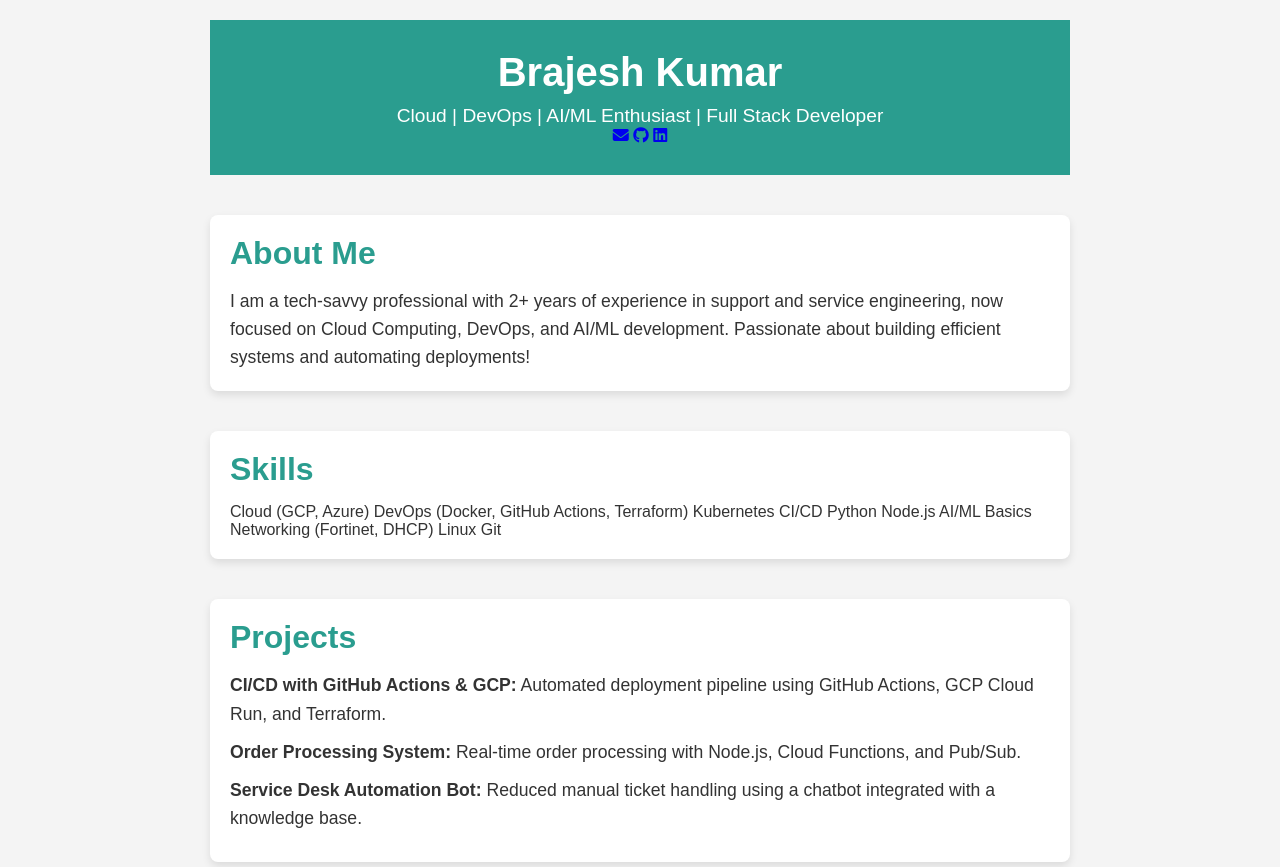
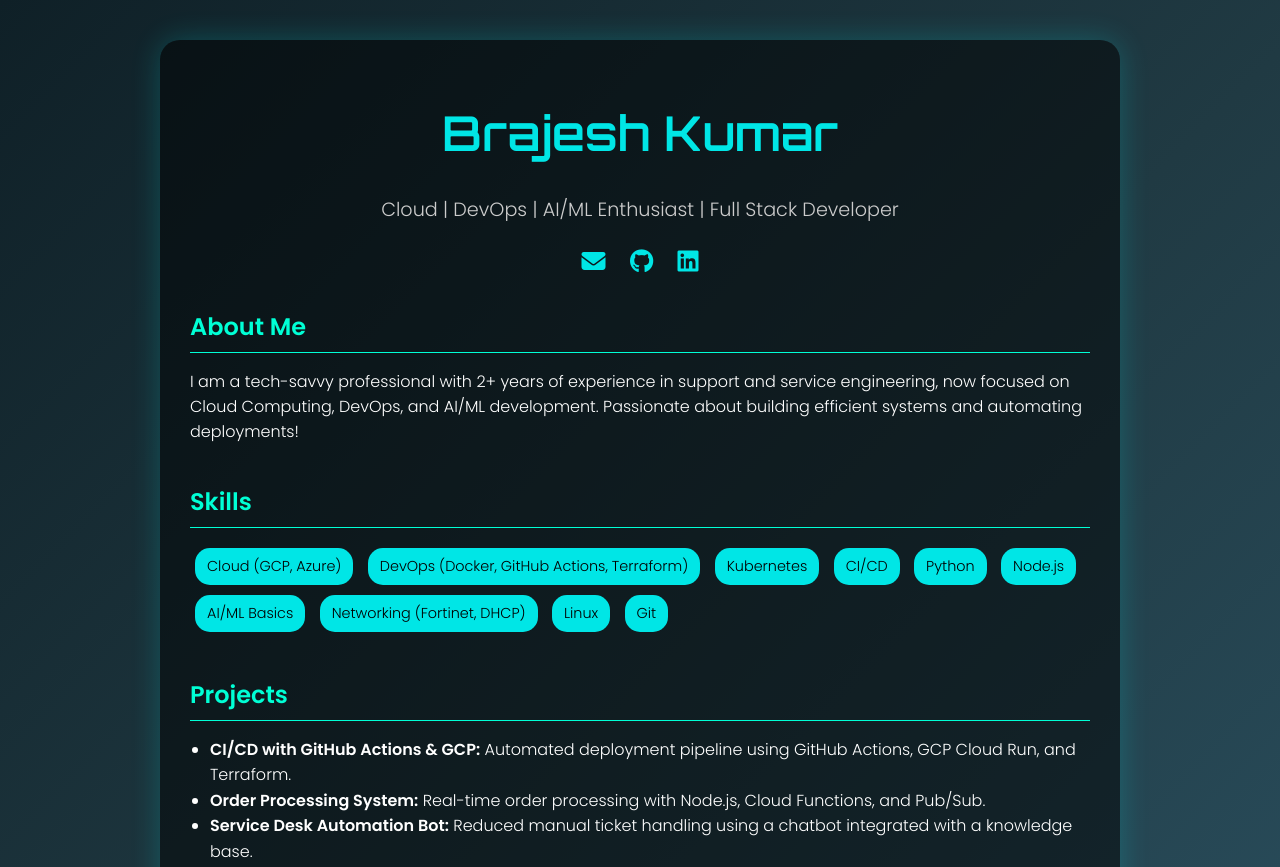
Before and after one commit to brajeshkumar609/brajeshkumar609.github.io, a plain HTML site: page index.html in a window 1280 px wide. Shown: the top 867 px of the page. Drawn offline with Linux system fonts and the light colour scheme.

Commit message:
Update style.css

```diff
--- a/style.css
+++ b/style.css
@@ -1,95 +1,89 @@
-* {
+body {
+  font-family: 'Poppins', sans-serif;
+  background: linear-gradient(135deg, #0f2027, #203a43, #2c5364);
   margin: 0;
   padding: 0;
-    box-sizing: border-box;
-}
-
-body {
-    font-family: 'Arial', sans-serif;
-    background-color: #f4f4f4;
-    color: #333;
+  color: #fff;
 }
 
 .container {
   max-width: 900px;
-    margin: 0 auto;
-    padding: 20px;
+  margin: 40px auto;
+  padding: 30px;
+  background: rgba(0, 0, 0, 0.5);
+  border-radius: 20px;
+  box-shadow: 0 0 30px rgba(0, 255, 255, 0.2);
+  animation: fadeIn 1.5s ease-in-out;
+}
+
+@keyframes fadeIn {
+  from { opacity: 0; transform: translateY(10px); }
+  to { opacity: 1; transform: translateY(0); }
 }
 
 header {
   text-align: center;
-    background-color: #2a9d8f;
-    color: white;
-    padding: 30px 0;
+  margin-bottom: 30px;
 }
 
 header h1 {
-    font-size: 2.5em;
-    margin-bottom: 10px;
+  font-family: 'Orbitron', sans-serif;
+  font-size: 3em;
+  color: #00e6e6;
 }
 
 header p {
   font-size: 1.2em;
+  color: #ccc;
 }
 
-section {
-    margin-top: 40px;
-    padding: 20px;
-    background-color: white;
-    border-radius: 8px;
-    box-shadow: 0 4px 8px rgba(0, 0, 0, 0.1);
+.social-icons {
+  margin-top: 10px;
 }
 
-section h2 {
-    font-size: 2em;
-    color: #2a9d8f;
+.social-icons a {
+  margin: 0 10px;
+  font-size: 1.5em;
+  color: #00e6e6;
+  transition: 0.3s;
+}
+
+.social-icons a:hover {
+  color: #fff;
+}
+
+.section {
+  margin-bottom: 40px;
+}
+
+h2 {
+  color: #00ffd5;
+  border-bottom: 1px solid #00ffd5;
+  padding-bottom: 8px;
   margin-bottom: 15px;
 }
 
-section p, section ul {
-    font-size: 1.1em;
-    line-height: 1.6;
+.tags span {
+  background-color: #00e6e6;
+  color: #000;
+  padding: 8px 12px;
+  margin: 5px;
+  border-radius: 15px;
+  display: inline-block;
+  font-size: 0.9em;
+  font-weight: 500;
 }
 
 ul {
-    list-style-type: none;
-}
-
-ul li {
-    margin-bottom: 10px;
+  padding-left: 20px;
+  line-height: 1.6em;
 }
 
 footer {
   text-align: center;
+  font-size: 0.9em;
+  color: #aaa;
+  border-top: 1px solid #00e6e6;
+  padding-top: 15px;
   margin-top: 40px;
-    padding: 20px;
-    background-color: #2a9d8f;
-    color: white;
 }
-
-footer a {
-    color: white;
-    text-decoration: none;
-}
-
-footer a:hover {
-    text-decoration: underline;
-}
-
-.job {
-    margin-bottom: 20px;
-}
-
-.job h3 {
-    font-size: 1.5em;
-    color: #2a9d8f;
-}
-
-.job p {
-    font-size: 1.2em;
-    color: #555;
-}
-
-footer p {
-    font-size: 1.1em;
-}
```
Lines whose indentation alone changed are shown as unchanged.
